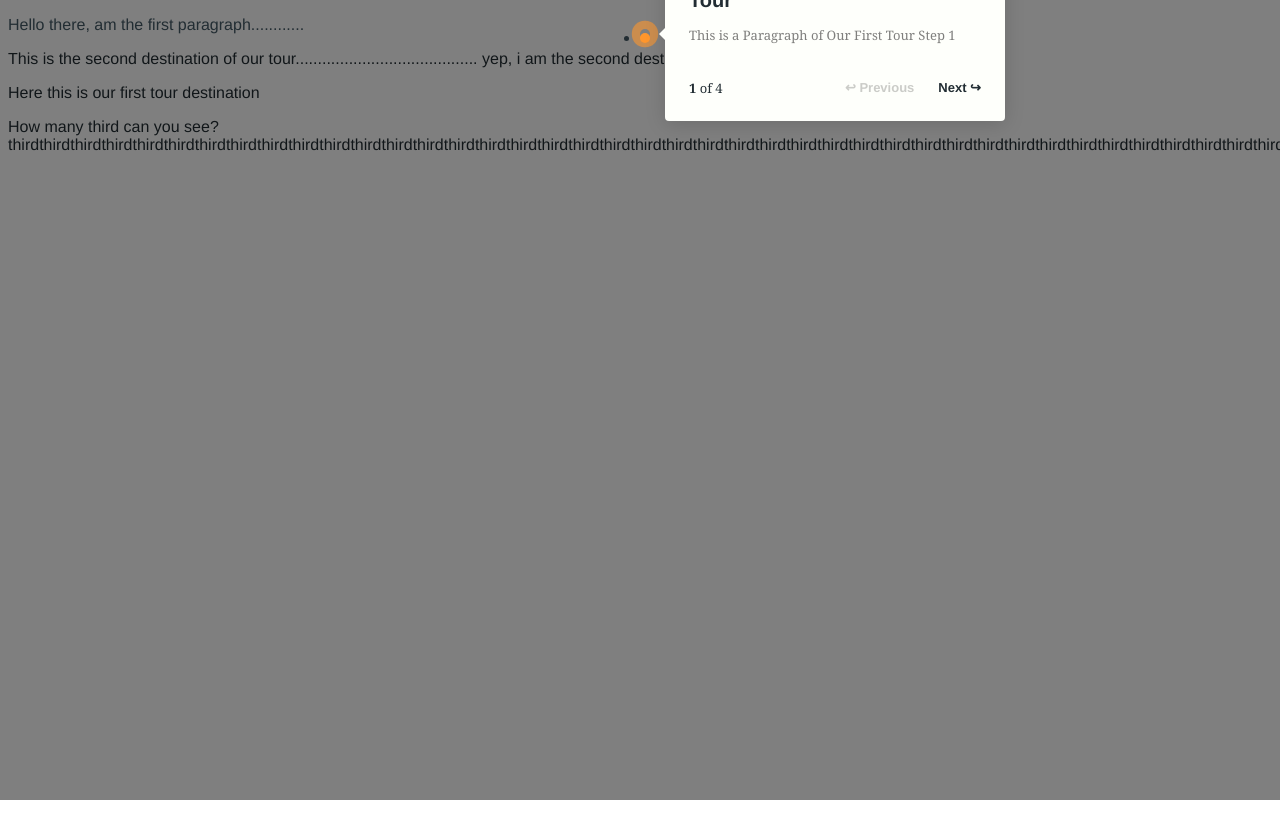
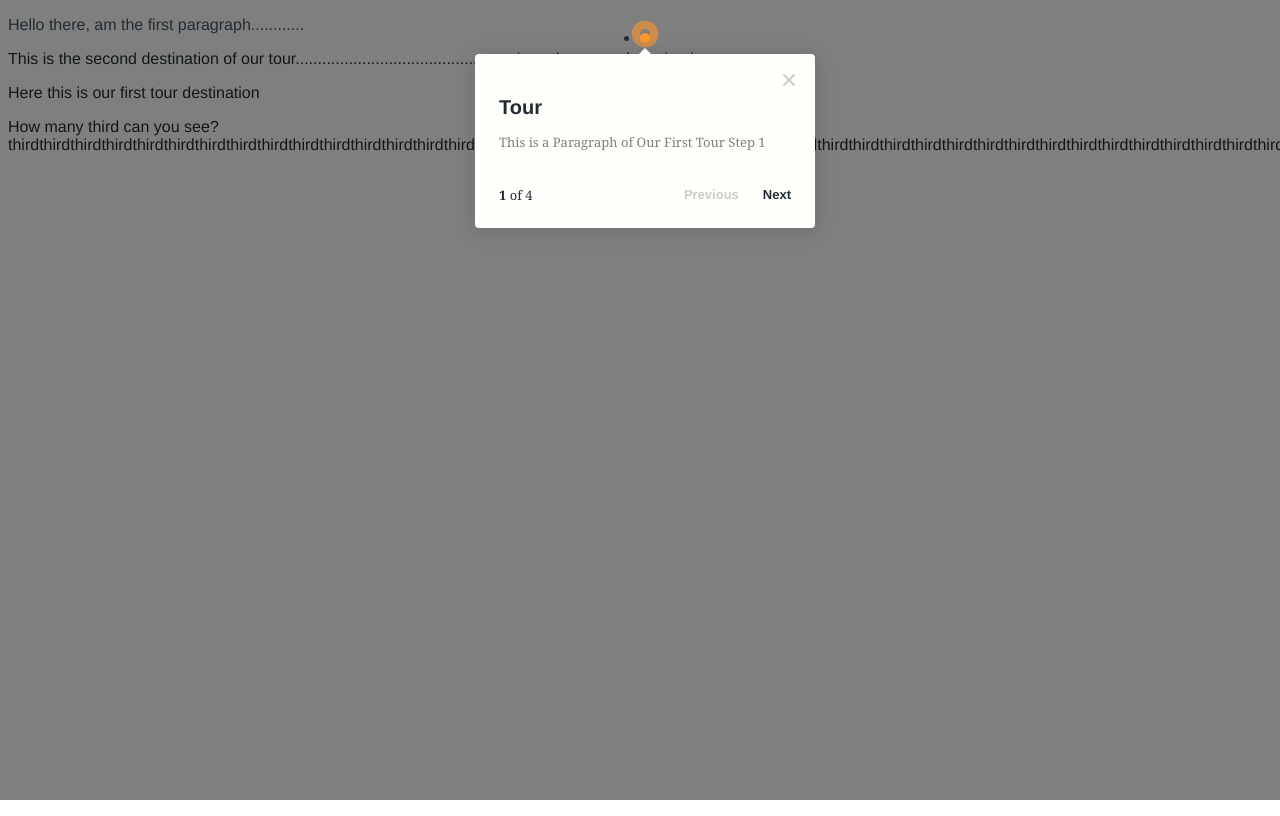
Before and after one commit to robophil/Product-Tour, a website: page index.html in a window 1280 px wide. Shown: the top 816 px of the page. Drawn offline with Linux system fonts and the light colour scheme; files whose address does not match are found by name.

Commit message:
restructuring done, minor refactoring

```diff
--- a/index.html
+++ b/index.html
@@ -20,37 +20,35 @@
 <script>
     //initialize constructor
     var productTour = new ProductTour({
-      /*  nextText: '',
-        prevText: '',*/
+        onChanged:function (e) {
+            console.log("Return Value",e);
+        },
         onFinshFunction: function(){},
         beforeShow: function(){},//not yet implemented
         afterShow: function(){}//not yet implemented
     });
     //can only be called once
-    productTour.addNewTourSteps([{//pass an array of tour steps
+    productTour.steps([{//pass an array of tour steps
         element: '#first',//specify the target element #search or .header
             title: 'Tour',
             content: 'This is a Paragraph of Our First Tour Step 1',
-            image: '',//specify image to be shown on mobile view
-            class: 'right'//top, bottom, right, left
+            image: ''//specify image to be shown on mobile view
     },{//pass an array of tour steps
         element: '#second',//specify the target element #search or .header
-        title: 'Tour',
-        content: 'This is a Paragraph of Our First Tour Step 2',
+        content: 'No Title This is a Paragraph of Our First Tour Step 2',
         image: '',//specify image to be shown on mobile view
-        class: 'bottom'//top, bottom, right, left
+        position: 'bottom'//top, bottom, right, left
     },{//pass an array of tour steps
         element: '#third',//specify the target element #search or .header
         title: 'Tour',
         content: 'This is a Paragraph of Our First Tour Step 3',
-        image: '',//specify image to be shown on mobile view
-        class: 'top'//top, bottom, right, left
+        position: 'top'//top, bottom, right, left
     },{//pass an array of tour steps
         element: '#four',//specify the target element #search or .header
         title: 'Tour',
         content: 'This is a Paragraph of Our First Tour Step 4',
         image: '',//specify image to be shown on mobile view
-        class: 'left'//top, bottom, right, left
+        position: 'left'//top, bottom, right, left
     }]);
 
     productTour.startTour();//initialize the tour
--- a/js/product-tour.js
+++ b/js/product-tour.js
@@ -3,15 +3,15 @@
  * ### options permitted :
  * attribute        |   options     |   Value {default}
  * -----------------|---------------|------------------
- * data-html        |   html        |   true | false {false}
+ * data-html        |   html        |   true|false {false}
  * data-next        |   next        |   string|html depends on the data-html {'Next &#8618;'}
  * data-prev        |   prev        |   string|html depends on the data-html {'&#8617; Previous'}
- * data-prev        |   prev        |   string|html depends on the data-html {'&#8617; Previous'}
+ * data-overlay     |   overlay     |   true|false {true}
  *
  *
  * ### functions triggered
  * 1. onStart --> when the tour is start tour method is called.
- * 2. onClose --> when the tour is close or destroyed. The current step element is available as the **relatedTarget** property of the event
+ * 2. onClosed --> when the tour is close or destroyed. The current step element is available as the **relatedTarget** property of the event
  * 3. onChanged  --> when our tour moved from one step to another. The current step element is available as the **relatedTarget** property of the event
  * 4. onFinished --> when our tour has finished its processing. The current step element is available as the **relatedTarget** property of the event
  */
@@ -24,68 +24,106 @@ var ProductTour;
      */
 	ProductTour = function(options){
 	var added = false;//if tour steps has been added
-	options.nextText = options.nextText ? options.nextText : "Next &#8618;";
-	options.prevText = options.prevText ? options.prevText : "&#8617; Previous";
+
+        /**
+         *  options initialization
+         */
+        options.next = options.next ? options.next : "Next";
+        options.prev = options.prev ? options.prev : "Previous";
+        options.html = options.html ? options.html : false;
+
+        //functions triggers
+        options.onStart = options.onStart ? options.onStart : undefined;
+        options.onChanged = options.onChanged ? options.onChanged : undefined;
+        options.onClosed = options.onClosed ? options.onClosed : undefined;
+        options.onFinished = options.onFinished ? options.onFinished : undefined;
+
+
 	options.onFinshFunction = options.onFinshFunction ? options.onFinshFunction : undefined;
 
+
+        /**
+         * startTour method
+         * this checks if tour items has been added to the page, then initialize
+         *
+         * if the onStart method is added in our options run it
+         */
 	this.startTour =function (){
 		jQuery.fn.exists = function(){ return this.length > 0; };
 		jQuery('.cd-tour-wrapper').exists() && initTour();//checks if tour items has been added to the page, then initialize
+
+        //running call our onStart trigger if specified
+        if(jQuery.isFunction(options.onStart))
+             options.onStart();
 	};
 
-	this.addNewTourSteps = function (items) {
+        /**
+         * this add steps to our tour
+         * @param items {Array} of item_template below
+         *  each item hold this possible items
+         * {
+            element,//{selector}specify the target element
+            title,//title of the tour , can be optional incase the content design has title in it
+            content,//content to  display
+            image,//specify image to be shown on mobile view
+            position//top, bottom, right, left  default-> bottom
+            }
+         */
+	this.steps = function (items) {
         if(!(items instanceof Array)) return;//expecting an array. If not one, return
         if(added) {
-			console.warn('Tour steps has already been added');
+            console.warn("Tour steps has already been added, you can't add step on the fly, coming on next version");
             return;
         }
 
-		var itemString = "<ul class='cd-tour-wrapper'>";
+        //DOM initialization
+        var stepsHTML = "<ul class='cd-tour-wrapper'>";
+        var itemHTML =  "<div><li class='cd-single-step'><input type='hidden' value=''><span>Step</span><div class='cd-more-info'><h2></h2><p></p><img src=''></div></li></div>";
 
-		for (var i = 0; i<items.length; i++) {
-			items[i].element = items[i].element ? items[i].element : false;
-			items[i].title = items[i].title ? items[i].title : 'Sample title';
-			items[i].content = items[i].content ? items[i].content : 'Sample content';
-			items[i].image = items[i].image ? items[i].image : 'images/sample.jpg';//image is needed for mobile
-			items[i].class = items[i].class ? items[i].class : 'bottom';
+        var itemString = "";
+        jQuery.each(items,function (index, item) {
+            //check and initialize items array of objects
+            item.element = item.element ? item.element : undefined;
+            item.title = item.title ? item.title : undefined;//if not specified dont add default since the content can do the design too
+            item.content = item.content ? item.content : '';//leave blank
+            item.image = item.image ? item.image : 'images/sample.jpg';//image is needed for mobile, dont see the need here
+            item.position = item.position ? item.position : 'bottom';
 
             //find out if the element exists
-			if(!jQuery(items[i].element).length)
-				items[i].element = 'body';//if the item dosen't exist make it point to body
+            if(item.element == undefined)
+                item.element = 'body';//if the item dosen't exist make it point to body
+            else
+                item.element += ":first"; //if exist just reference the first element
 
-			//make it always reference the first element
-			if(items[i].element)
-				items[i].element = items[i].element + ':first';
+            var htmlElement = jQuery(itemHTML);
 
+          if(item.title != undefined)
+            jQuery('h2', htmlElement).text(item.title);
+           else //remove the h2 node , in case the content want to override the design
+              jQuery('h2', htmlElement).remove();
 
+            jQuery('p', htmlElement).text(item.content);
+            jQuery('.cd-more-info', htmlElement).addClass(item.position);
+            jQuery('img', htmlElement).attr("src",item.image);//dont see the need here
 
-			var foo = "<div><li class='cd-single-step'><input type='hidden' value=''><span>Step</span><div class='cd-more-info'><h2></h2><p></p><img src=''></div></li></div>"
-			var htmlElement = jQuery(foo);
-			jQuery('h2', htmlElement).text(items[i].title);
-			jQuery('p', htmlElement).text(items[i].content);
-			jQuery('.cd-more-info', htmlElement).addClass(items[i].class);
-			jQuery('img', htmlElement).attr("src",items[i].image);
+            if(item.element){
+                var widthHalf = jQuery(item.element).outerWidth()/2;//get half the width of item
+                var heightHalf = jQuery(item.element).innerHeight()/2;//get half the height
 
-			if(items[i].element){
-				var widthHalf = jQuery(items[i].element).outerWidth()/2;//get half the width of item
-				var heightHalf = jQuery(items[i].element).innerHeight()/2;//get half the height
+                var top = jQuery(item.element).offset().top + -12 + heightHalf;//12px is the magical pixel ;)
+                var left = jQuery(item.element).offset().left + widthHalf;
 
-				var top = jQuery(items[i].element).offset().top + -12 + heightHalf;//12px is the magical pixel ;)
-				var left = jQuery(items[i].element).offset().left + widthHalf;
-
-				jQuery('input', htmlElement).val(items[i].element);//save the target element in the dom
+                jQuery('input', htmlElement).val(item.element);//save the target element in the dom
                 jQuery('li.cd-single-step', htmlElement).css({top: top, left: left, height: '10px', width: '10px'});//Item is ready
             }
             //build the tour content
-			itemString = itemString.concat(htmlElement.html());
-		}
+            itemString += htmlElement.html();
+        });
 
-		//close it up
-		itemString = itemString.concat("</ul>");
+        stepsHTML += itemString+ "</ul>";
         //attach tour to the dom
-		jQuery('body').append(itemString);
+        jQuery('body').append(stepsHTML);
         jQuery('body').append("<div class='overlay-tour'></div>");
-
         added = true;
     };
 
@@ -103,9 +141,13 @@ var ProductTour;
 		createNavigation(tourSteps, stepsNumber);
 
 		//configuration setting initialzation
-		jQuery('.cd-next').html(options.nextText);
-		jQuery('.cd-prev').html(options.prevText);
-
+        if(options.html) {
+            jQuery('.cd-next').html(options.next);
+            jQuery('.cd-prev').html(options.prev);
+        }else{
+            jQuery('.cd-next').text(options.next);
+            jQuery('.cd-prev').text(options.prev);
+        }
 		//init for first tour step display
 		jQuery(jQuery("li.cd-single-step input").val()).css({'z-index': 90001, position: 'relative'});
 
@@ -131,6 +173,9 @@ var ProductTour;
 		//close tour
 		tourStepInfo.on('click', '.cd-close', function(event){
 			closeTour(tourSteps, tourWrapper, coverLayer);
+            //running call our onClosed trigger if specified
+            if(jQuery.isFunction(options.onClosed))
+                options.onClosed(coverLayer);
 		});
 
 		//detect swipe event on mobile - change visible step
@@ -151,6 +196,9 @@ var ProductTour;
 				changeStep(tourSteps, coverLayer, 'next');
 			} else if( event.which=='27' ) {
 				closeTour(tourSteps, tourWrapper, coverLayer);
+                //running call our onClosed trigger if specified
+                if(jQuery.isFunction(options.onClosed))
+                    options.onClosed(coverLayer);
 			}
 		});
 
@@ -159,7 +207,7 @@ var ProductTour;
 				tourWrapper.addClass('active');
 				showStep(tourSteps.eq(0), coverLayer);
 		}
-	};
+	}
 
 	function createNavigation(steps, n) {
 		var tourNavigationHtml = '<div class="cd-nav"><span><b class="cd-actual-step">1</b> of '+n+'</span><ul class="cd-tour-nav"><li><a href="javascript:;" class="cd-prev">&#8617; Previous</a></li><li><a href="javascript:;" class="cd-next">Next &#8618;</a></li></ul></div><a href="javascript:;" class="cd-close">Close</a>';
@@ -194,6 +242,12 @@ var ProductTour;
 		});
 	}
 
+        /**
+         * this changes step , if any is active call the onChanged(current_layer) function if specified
+         * @param steps
+         * @param layer
+         * @param bool
+         */
 	function changeStep(steps, layer, bool) {
 		var visibleStep = steps.filter('.is-selected'),
 			delay = (viewportSize() == 'desktop') ? 300: 0;
@@ -210,6 +264,9 @@ var ProductTour;
 				? showStep(visibleStep.next(), layer)
 				: showStep(visibleStep.prev(), layer);
 			jQuery(jQuery("li.cd-single-step.is-selected input").val()).css({'z-index': 90001, position: 'relative'});
+            //running call our onChange trigger if specified
+            if(jQuery.isFunction(options.onChanged))
+                options.onChanged(layer);
 		}, delay);
 	}
 
```
Lines whose indentation alone changed are shown as unchanged.
